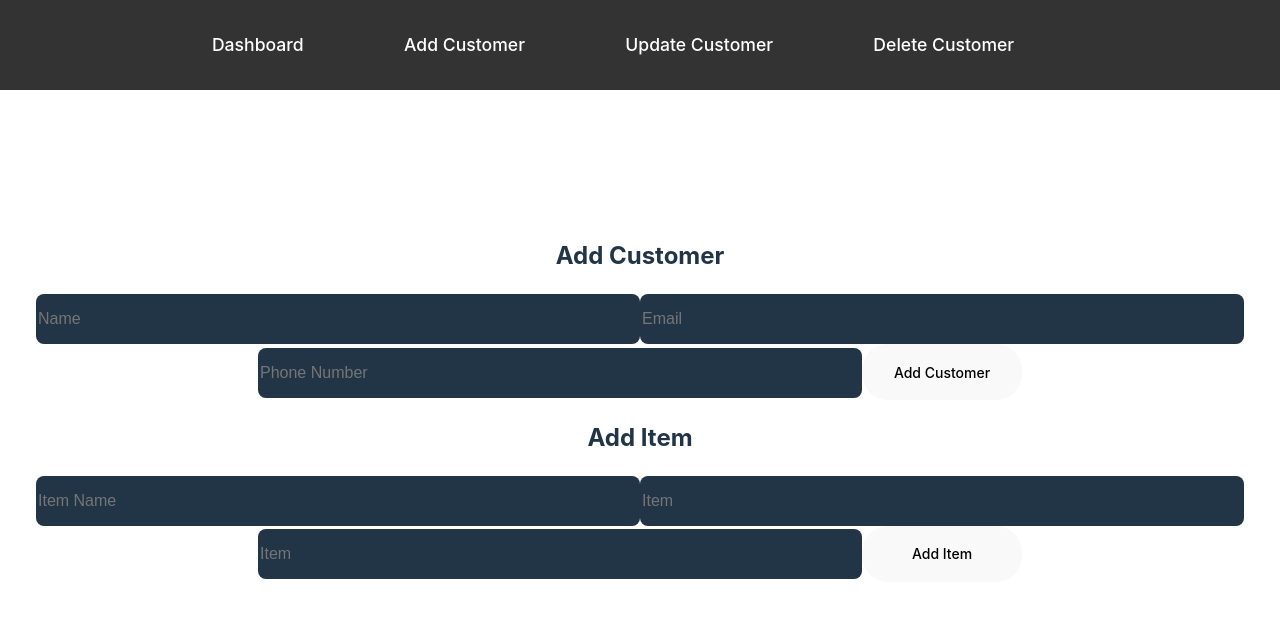
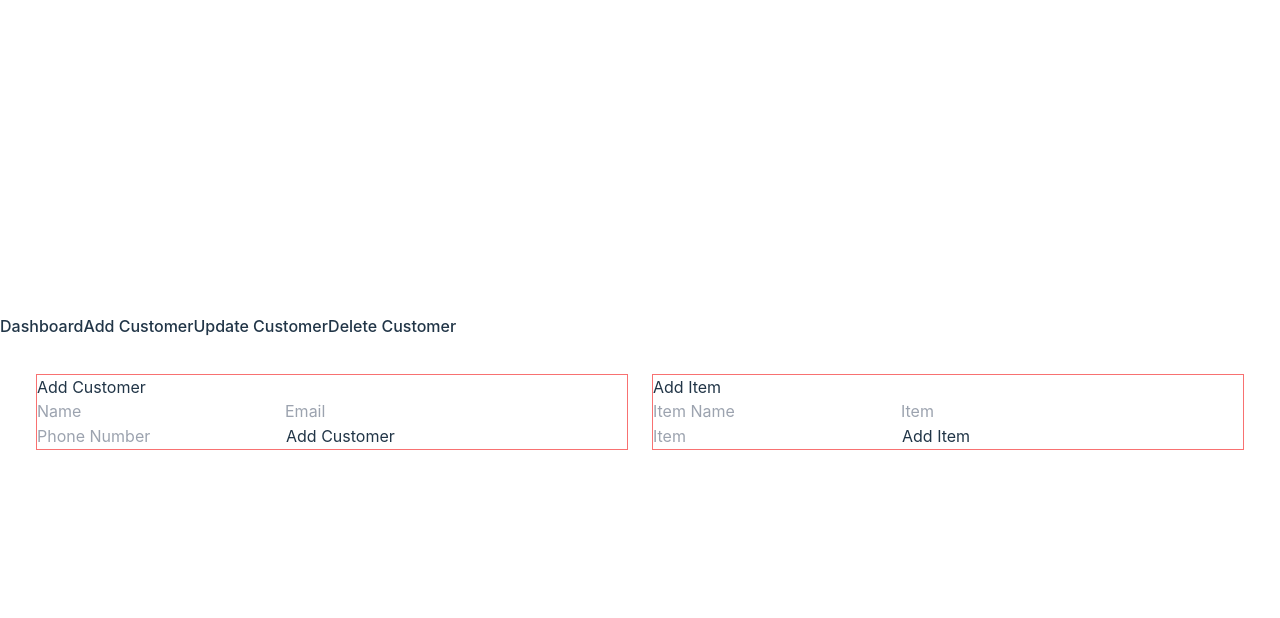
Before and after one commit to DasunNirmal/React-CRUD, a React (Vite) app: page /add in a window 1280 px wide. Shown: the top 618 px of the page. Built offline with nearby package versions, Linux system fonts and the light colour scheme.

Commit message:
removed and tailwild added

```diff
--- a/src/App.css
+++ b/src/App.css
@@ -1,88 +1,3 @@
-#root {
-  max-width: 1280px;
-  margin: 0 auto;
-  padding: 2rem;
-  text-align: center;
-}
-
-.logo {
-  height: 6em;
-  padding: 1.5em;
-  will-change: filter;
-  transition: filter 300ms;
-}
-.logo:hover {
-  filter: drop-shadow(0 0 2em #646cffaa);
-}
-.logo.react:hover {
-  filter: drop-shadow(0 0 2em #61dafbaa);
-}
-
-@keyframes logo-spin {
-  from {
-    transform: rotate(0deg);
-  }
-  to {
-    transform: rotate(360deg);
-  }
-}
-
-@media (prefers-reduced-motion: no-preference) {
-  a:nth-of-type(2) .logo {
-    animation: logo-spin infinite 20s linear;
-  }
-}
-.card {
-  padding: 2em;
-}
-.read-the-docs {
-  color: #888;
-}
-.inputCSS {
-  height: 3em;
-  width: 600px;
-  font-size: 16px;
-  border: none;
-  background-color: #213547;
-  border-radius: 8px;
-}
-.buttonCSS {
-  height: 4em;
-  width: 160px;
-  font-size: 14px;
-  border-radius: 26px;
-}
-.inputCSS:hover {
-  border: 2px solid #535bf2;
-}
-.navbar {
-  width: 98dvw;
-  background-color: #333;
-  padding: 1em;
-  position: absolute;
-  top: 0;
-  left: 0;
-
-}
-.navbar-list {
-  display: flex;
-  list-style: none;
-  margin: 0;
-  padding: 0;
-  justify-content: center;
-}
-
-.navbar-item {
-  margin: 0 1em;
-}
-.navbar-link {
-  text-decoration: none;
-  color: white;
-  font-size: 1.1em;
-  transition: color 0.3s ease;
-  margin-right: 5.7em;
-}
-.navbar-link:hover {
-  color: #00bcd4;
-  font-size: 18px;
-}
+@tailwind base;
+@tailwind components;
+@tailwind utilities;
```
